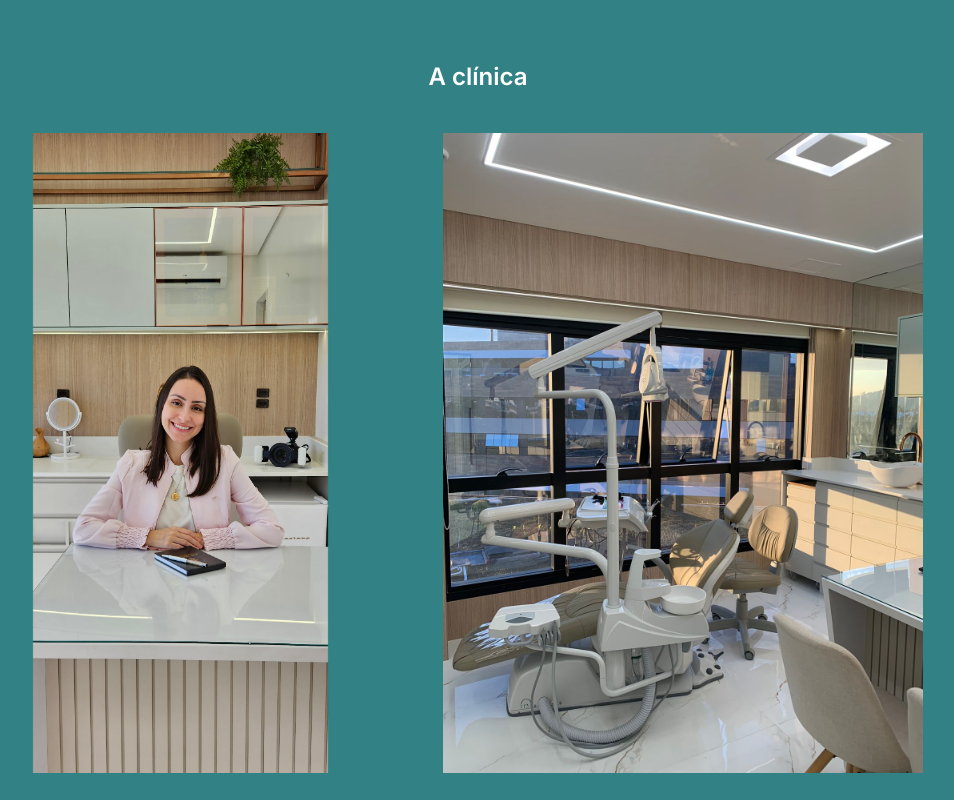
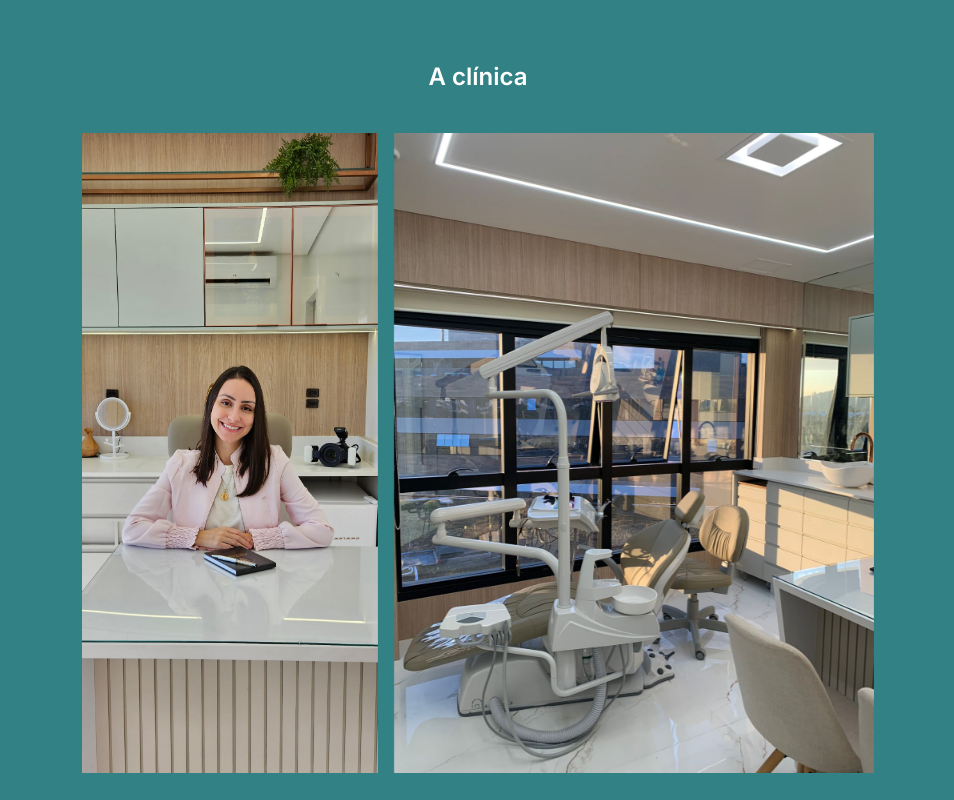
Before and after one commit to AlexandreConte/Dani, a Next.js app: page / in a window 1280 px wide. Shown: the part 1620-2420 px from the top of the page, without its empty margins (162-1116 px from the left). Built offline with nearby package versions, Linux system fonts and the light colour scheme.

Commit message:
Style: Edit clinic images gap

```diff
--- a/src/components/Clinic/index.tsx
+++ b/src/components/Clinic/index.tsx
@@ -13,7 +13,7 @@ export default function Clinic({ className }: ClinicProps) {
     <div className={`flex-col-center pt-[50px] pb-[25px] ${className ?? ""}`}>
       <span className="text-white text-2xl mb-10 font-semibold">A clínica</span>
       <Area className="
-        flex justify-evenly flex-col lg:flex-row
+        flex justify-center flex-col lg:flex-row gap-x-4
         w-full max-w-[1440px] h-full
         px-4 gap-y-8
     ">
```
